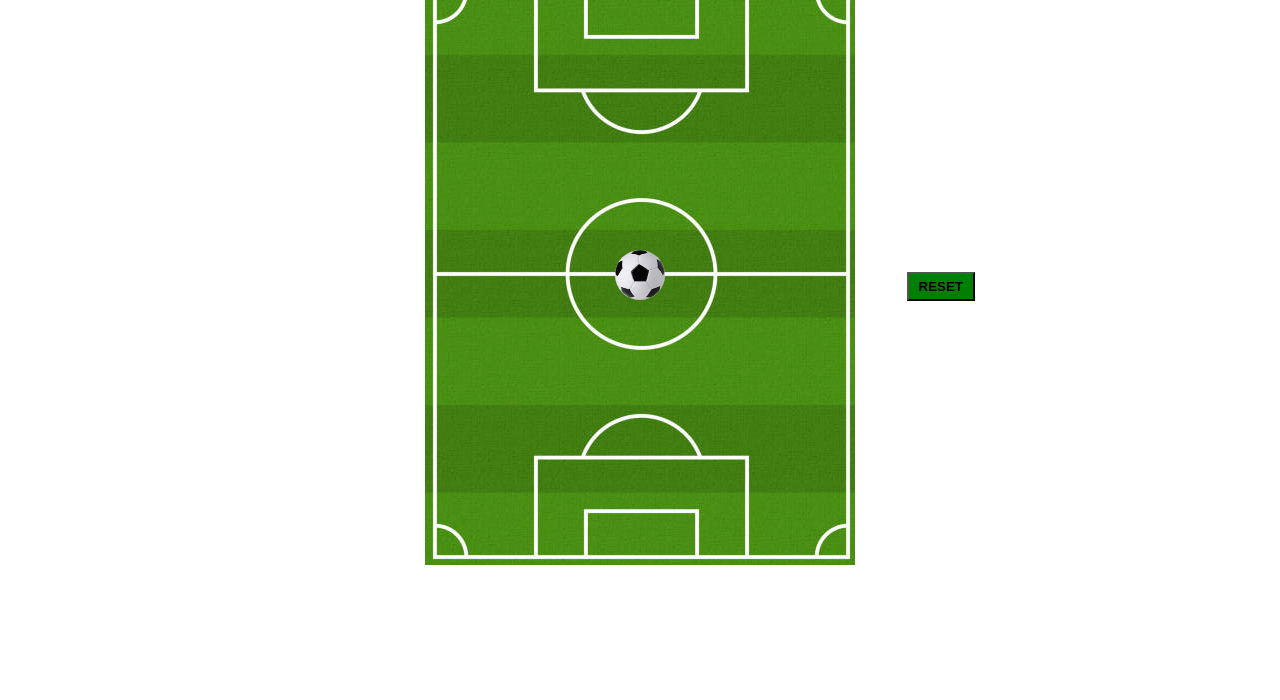
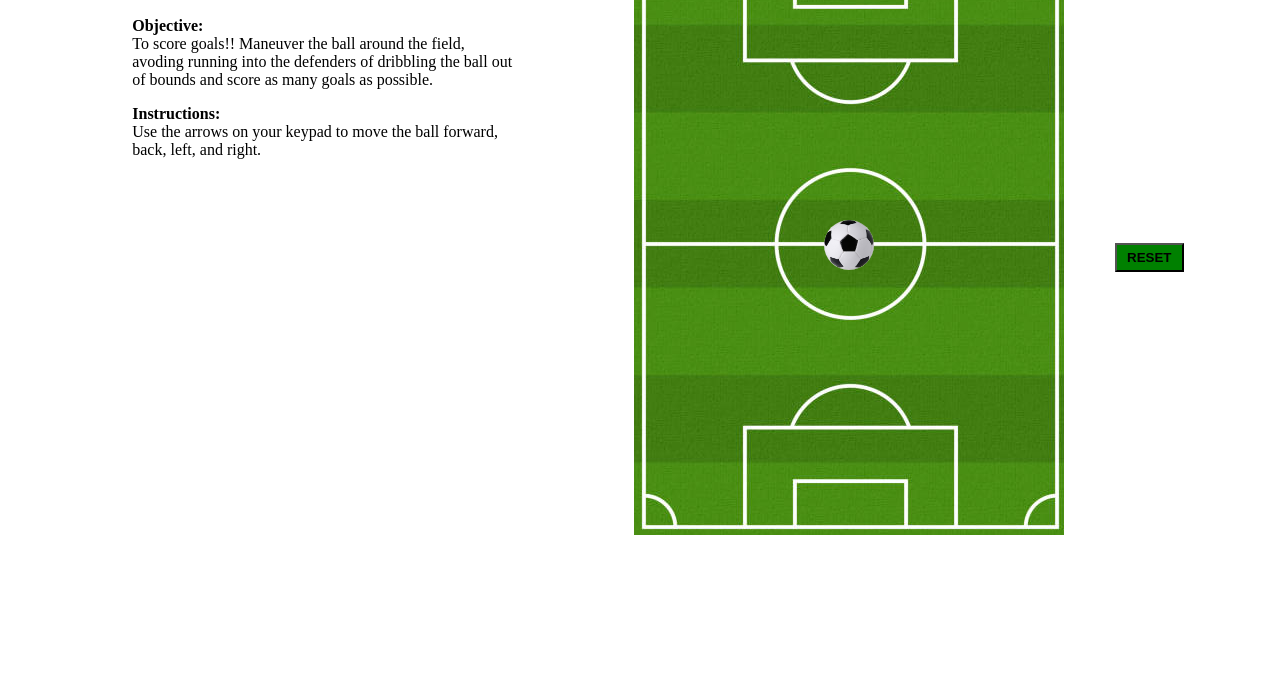
Before and after one commit to Kmlove/kicking-the-ball, a plain HTML site: page index.html in a window 1280 px wide. Shown: the part 100-800 px from the top of the page. Drawn offline with Linux system fonts and the light colour scheme.

Commit message:
Adds instructions to page and adjusts page layout.

```diff
--- a/index.html
+++ b/index.html
@@ -9,10 +9,17 @@
 </head>
 
 <body>
-    <h1>Welcome To the Field</h1>
-    <div id="field">
-        <img id="ball" src="images/Soccer Ball.png" alt="Soccer Ball">
-        <button id="reset">RESET</button>
+    <div id="containerDiv">
+        <div id="instructions">
+            <h2>Welcome to Kicking the Ball!</h2>
+            <p><span class="bold">Objective:</span><br> To score goals!! Maneuver the ball around the field, avoding running into the defenders of dribbling the ball out of bounds and score as many goals as possible.</p>
+            <p><span class="bold">Instructions:</span><br>Use the arrows on your keypad to move the ball forward, back, left, and right.</p>
+        </div>
+
+        <div id="field">
+            <img id="ball" src="images/Soccer Ball.png" alt="Soccer Ball">
+            <button id="reset">RESET</button>
+        </div>
     </div>
 
     <script src="./script.js"></script>
--- a/styles.css
+++ b/styles.css
@@ -6,14 +6,28 @@ h1{
     text-align: center;
 }
 
+#containerDiv{
+    display: grid;
+    grid-template-columns: repeat(12, 1fr);
+    column-gap: 10px;
+    margin-top: 50px;
+}
+
+#instructions{
+    grid-column: 2/6;
+    margin-left: 20px;
+}
+
 #field{
-    margin: 0 auto;
+    /*margin: 0 auto;*/
+    grid-column: 7/11;
     width: 430px;
     height: 585px;
     background-image: url(./images/Soccer\ Field.png);
     background-repeat: no-repeat;
     /*z-index: -1;*/
     position: relative;
+
 }
 
 #ball{
@@ -37,3 +51,6 @@ button{
 button:hover {
     background-color: lightgreen;
 }
+.bold{
+    font-weight: bold;
+}
```
